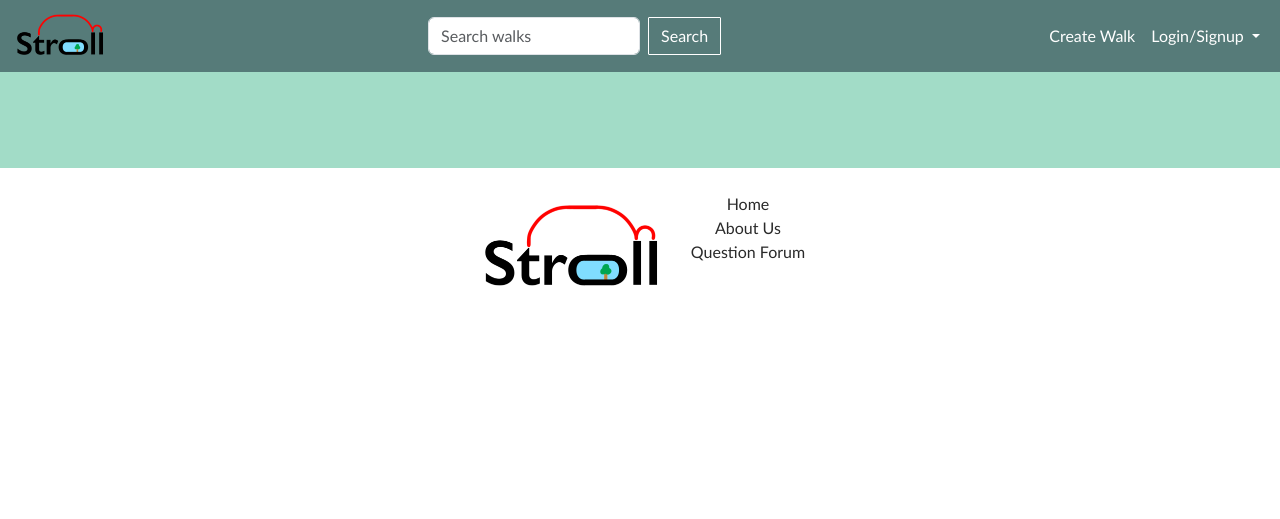
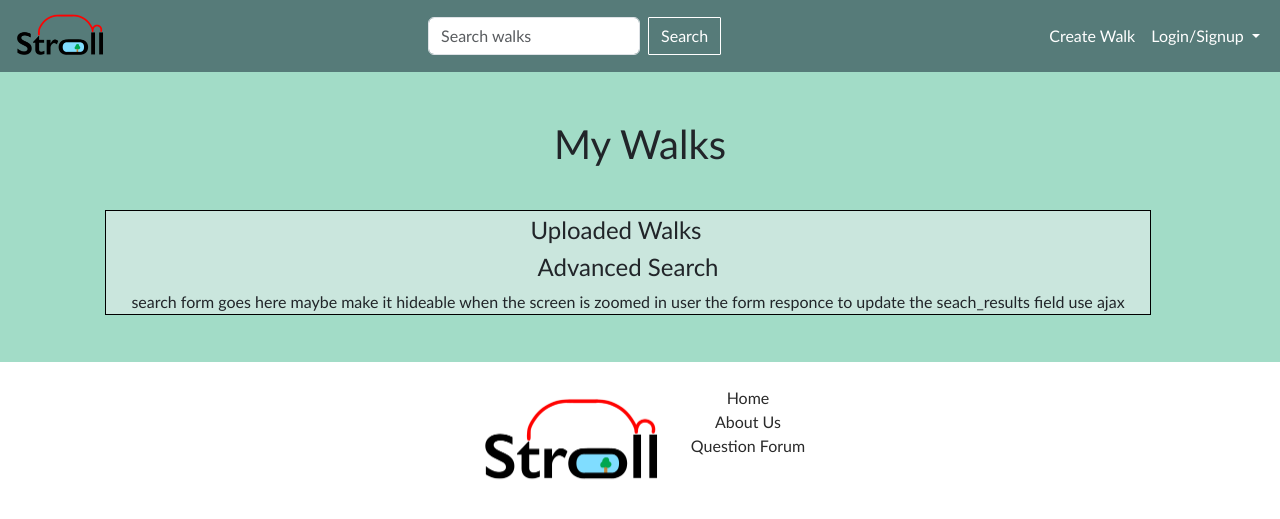
Before and after one commit to eepysleepyblaz/stroll_group_project, a Django app: template templates/stroll/my_walks.html in a window 1280 px wide. Shown: the top 519 px of the page. Run offline with Django 3.2, Linux system fonts and the light colour scheme; the template is opened without the code that fills it, so the values that code supplies are empty; parts of the project's set-up code (start-up, migrations or seed data) failed here and were passed over.

Commit message:
My walks ready for js and correct model views

```diff
--- a/stroll/urls.py
+++ b/stroll/urls.py
@@ -13,7 +13,7 @@ urlpatterns = [
     path('logout/', views.logout, name='logout'),
     path('my-profile/', views.my_profile, name='my_profile'),
     path('my-profile/edit-profile/', views.edit_profile, name='edit_profile'),
-    path('my-profile/my-walks', views.my_walks, name='my_walks'),
+    path('my-profile/my-walks/', views.my_walks, name='my_walks'),
     path('my-profile/my-questions/', views.my_questions, name='my_questions'),
     path('search-walks/', views.search_walks, name='search_walks'),
     path('walk/<slug:walk_name_slug>/', views.show_walk, name='show_walk'),
--- a/templates/stroll/my_questions.html
+++ b/templates/stroll/my_questions.html
@@ -18,6 +18,11 @@
     </div>
     <div class="row main_body ">
         <div class="row content_box">
+            <div class="row">
+                <div class="col">
+                    <h4>Uploaded Questions</h4>
+                </div>
+            </div>
             <div class="col-lg-2">
                 <div class="row sort_box">
                     <div class="col-lg-12 col-3">
--- a/templates/stroll/my_walks.html
+++ b/templates/stroll/my_walks.html
@@ -1,9 +1,48 @@
 {% extends 'stroll/base.html' %}
 {% load staticfiles %}
+{% load stroll_template_tags %}
+
+{% block stylesheet_block %}
+    <link rel="stylesheet" type="text/css" href="{% static 'css/form_style.css' %}"/>
+    <link rel="stylesheet" type="text/css" href="{% static 'css/question.css' %}"/>
+{% endblock %}
 
 {% block title_block %}
-    my_walks
+    My Walks
 {% endblock %}
 
 {% block body_block %}
+<div class="container-xxl">
+    <div class="row title">
+        <h1>My Walks</h1>
+    </div>
+    <div class="row main_body">
+        <div class="row content_box">
+            <div class="row">
+                <div class="col">
+                    <h4>Uploaded Walks</h4>
+                </div>
+            </div>
+            <div class="col-xxl-3">
+                <div class="row">
+                    <div class="col">
+                        <h4>Advanced Search</h4>
+                        search form goes here
+                        maybe make it hideable when the screen is zoomed in
+                        user the form responce to update the seach_results field
+                        use ajax
+                    </div>
+                </div>
+            </div>
+
+            <div class="col-xxl-9 col-12">
+                {% for walk in search_results %}
+                    <div class="row walk_tile">
+                        <p>{% walk_element walk display_type="full" %}</p>
+                    </div>
+                {% endfor %}
+            </div>
+        </div>
+    </div>
+</div>
 {% endblock %}
--- a/templates/stroll/search_walks.html
+++ b/templates/stroll/search_walks.html
@@ -38,9 +38,7 @@
             <div class="col-xxl-9 col-12">
                 {% for walk in search_results %}
                     <div class="row walk_tile">
-                        <div class="col-12">
-                            <p>{% walk_element walk display_type="full" %}</p>
-                        </div>
+                        <p>{% walk_element walk display_type="full" %}</p>
                     </div>
                 {% endfor %}
             </div>
```
Also changed, not shown: stroll/views.py (+9 -1 lines).
